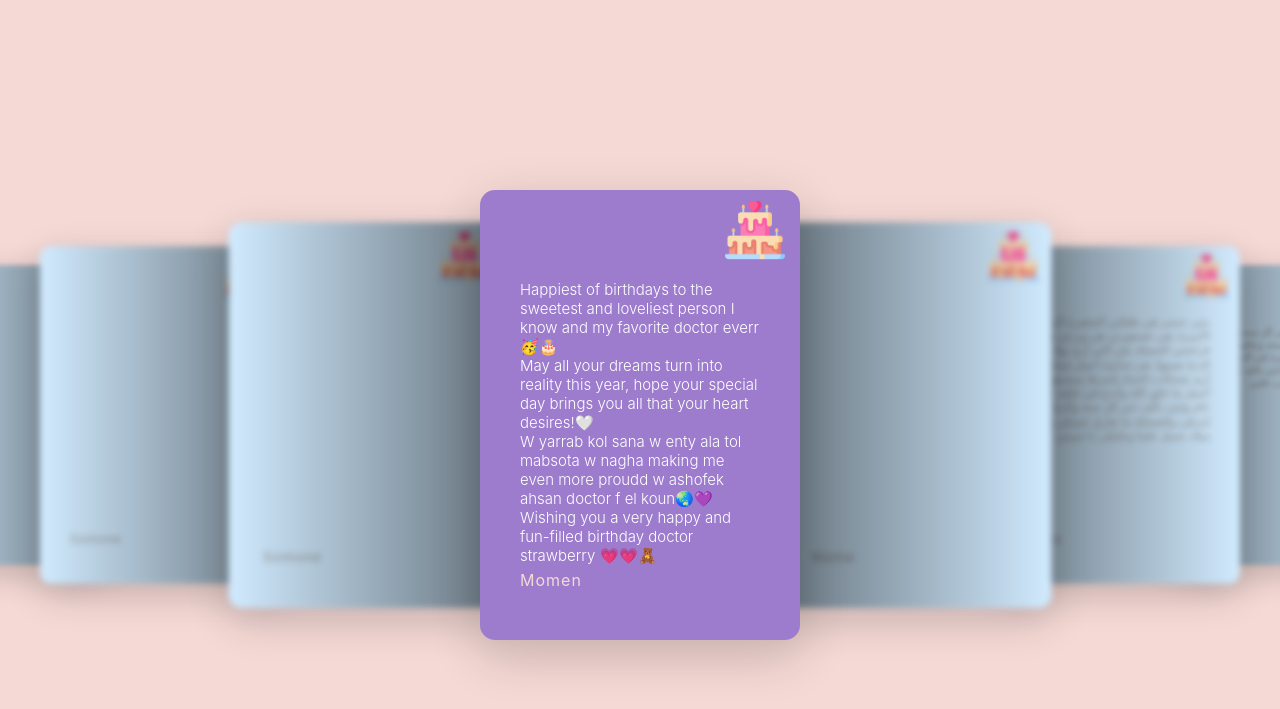
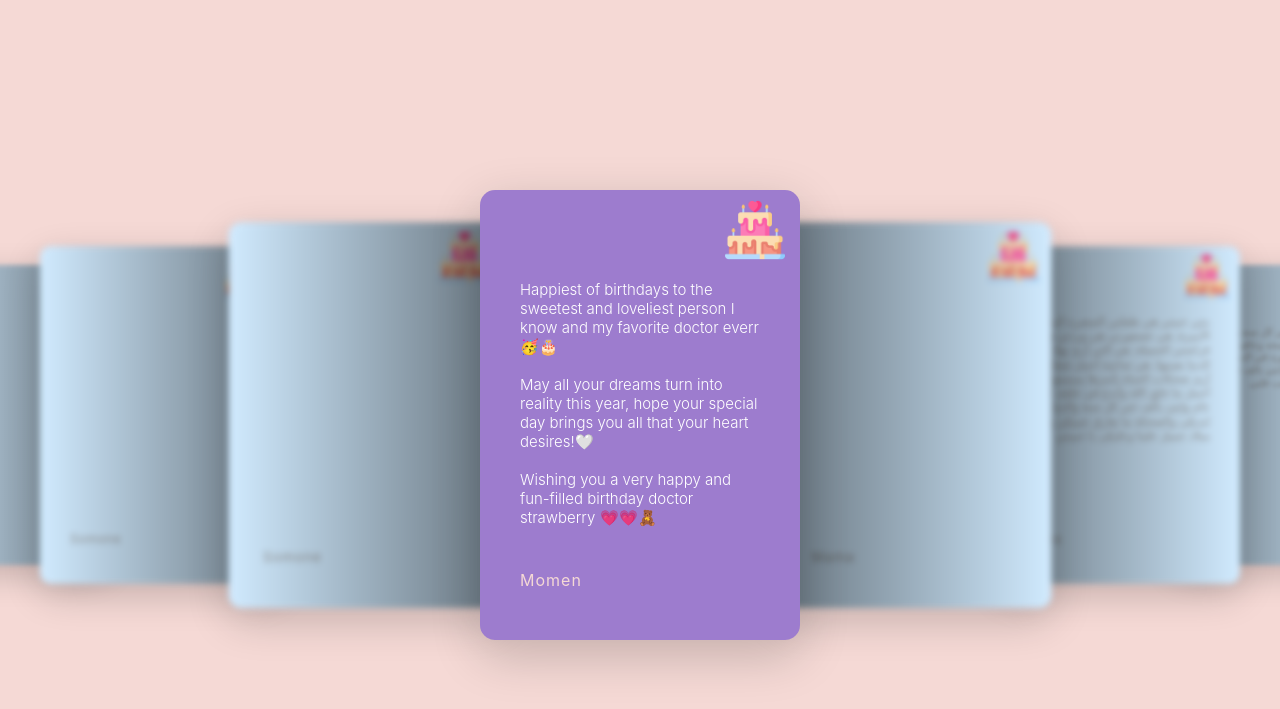
Before and after one commit to momen-Happy-Birthday-fer/kelany, a plain HTML site: page index.html in a window 1280 px wide. Shown: the part 335-1044 px from the top of the page. Drawn offline with nearby package versions, Linux system fonts and the light colour scheme; a web font is replaced by a local one.

Commit message:
Update index.html

```diff
--- a/index.html
+++ b/index.html
@@ -88,10 +88,7 @@
             <div class="testimonialBox">
               <img class="quote" src="imgs/quote.webp" alt="" width="60" height="60">
               <div class="content">
-                <p class="lead"">Happiest of birthdays to the sweetest and loveliest person I know and my favorite doctor everr🥳🎂<br>
-                  May all your dreams turn into reality this year, hope your special day brings you all that your heart desires!🤍 <br>
-                  W yarrab kol sana w enty ala tol mabsota w nagha making me even more proudd w ashofek ahsan doctor f el koun🌏💜 <br>
-                  Wishing you a very happy and fun-filled birthday doctor strawberry 💗💗🧸</p>
+                <p class="lead"">Happiest of birthdays to the sweetest and loveliest person I know and my favorite doctor everr🥳🎂<br><br>May all your dreams turn into reality this year, hope your special day brings you all that your heart desires!🤍<br><br>Wishing you a very happy and fun-filled birthday doctor strawberry 💗💗🧸</p>
                 <div class="details">
                   <h3>Momen<br></h3>
                 </div>
```
